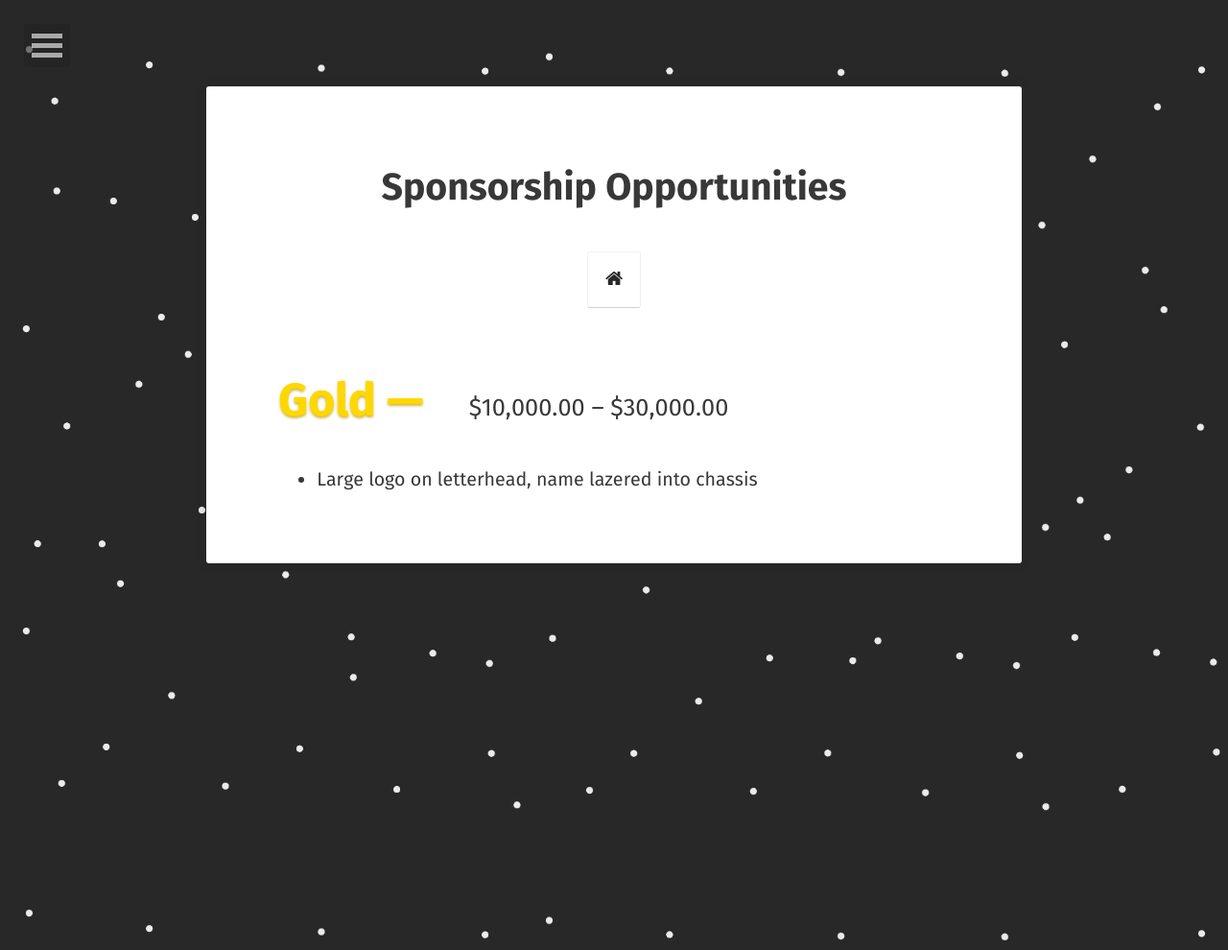
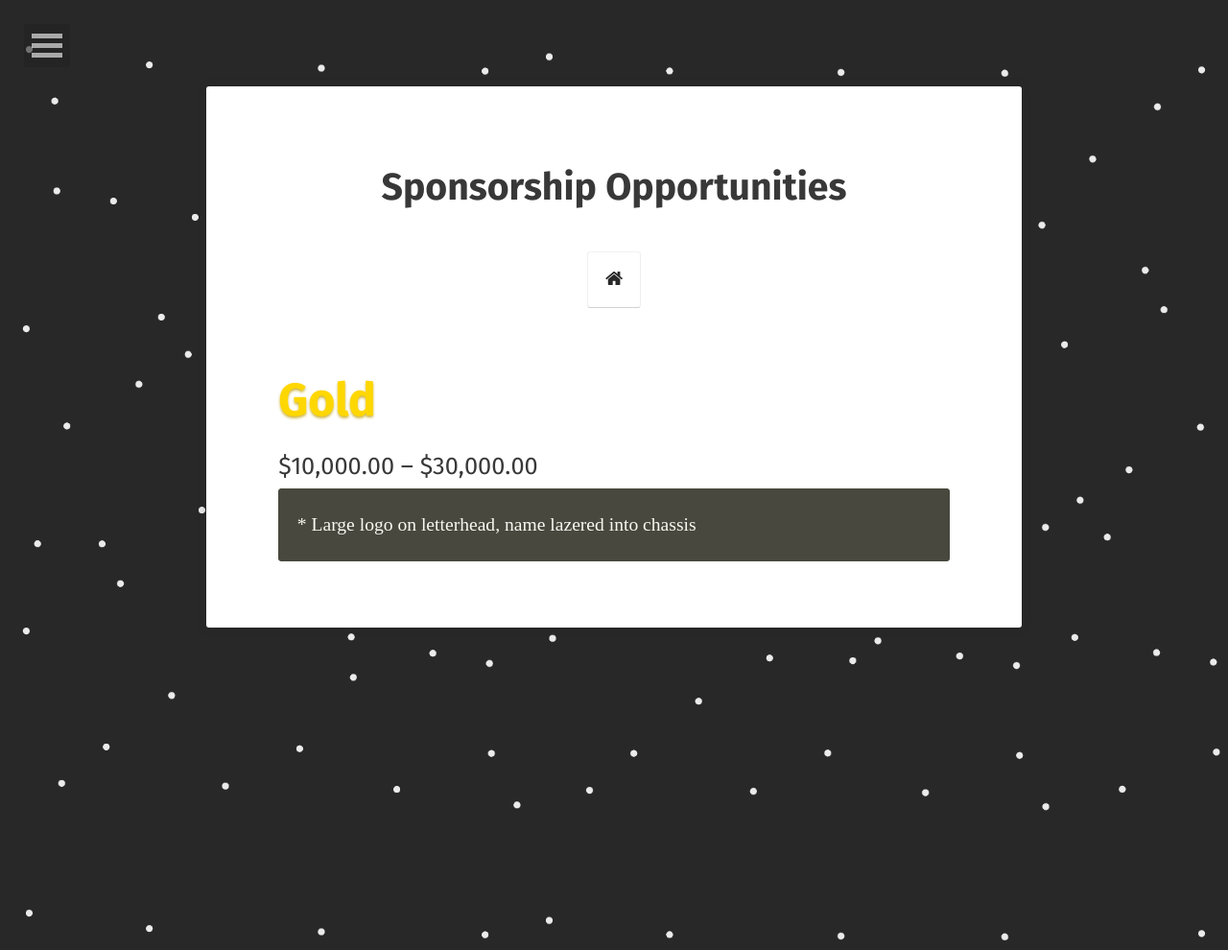
Before and after one commit to blair3sat/old-blair3sat.github.io, a Jekyll site: the page built from projects/index.md, in a window 1280 px wide. Shown: the whole page at 96% size. Built offline with Jekyll 4.4.1, drawn with Linux system fonts in a browser that asks for light colours; some web fonts are replaced.

Commit message:
Update index.md

```diff
--- a/projects/index.md
+++ b/projects/index.md
@@ -6,5 +6,5 @@ comments: false
 ---
 
 
-<div style="font-size:36pt;color:Gold;display:inline;text-shadow:0px 2px 3px #CFB53B;font-weight:bold;">Gold — </div><pre style="display:inline;">      </pre><div style="font-size:19pt;display:inline;">  $10,000.00 – $30,000.00</div>
-* Large logo on letterhead, name lazered into chassis
+<div style="font-size:36pt;color:Gold;display:inline;text-shadow:0px 2px 3px #CFB53B;font-weight:bold;">Gold</div><pre style="display:inline;">      </pre><div style="font-size:19pt;display">  $10,000.00 – $30,000.00</div>
+    * Large logo on letterhead, name lazered into chassis
```
